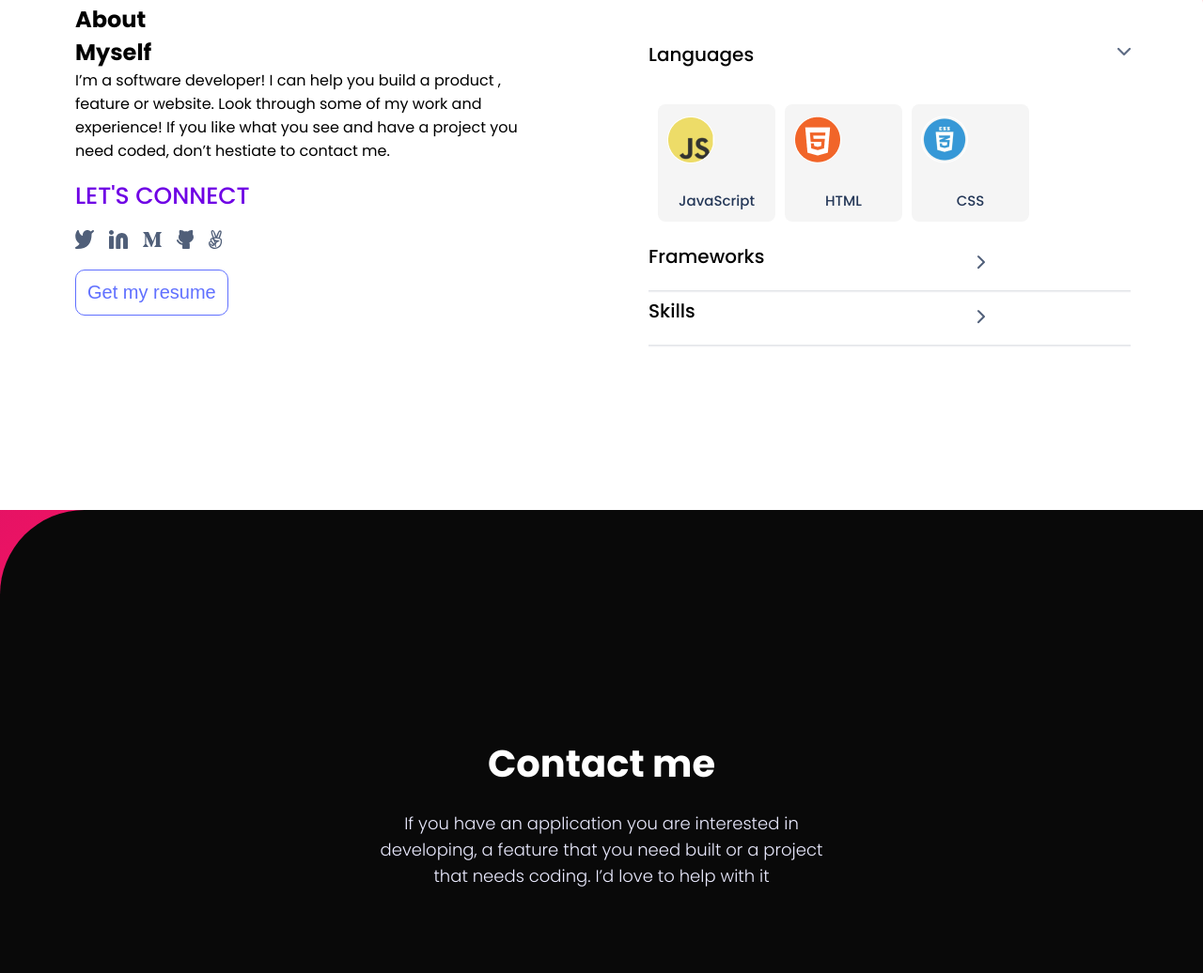
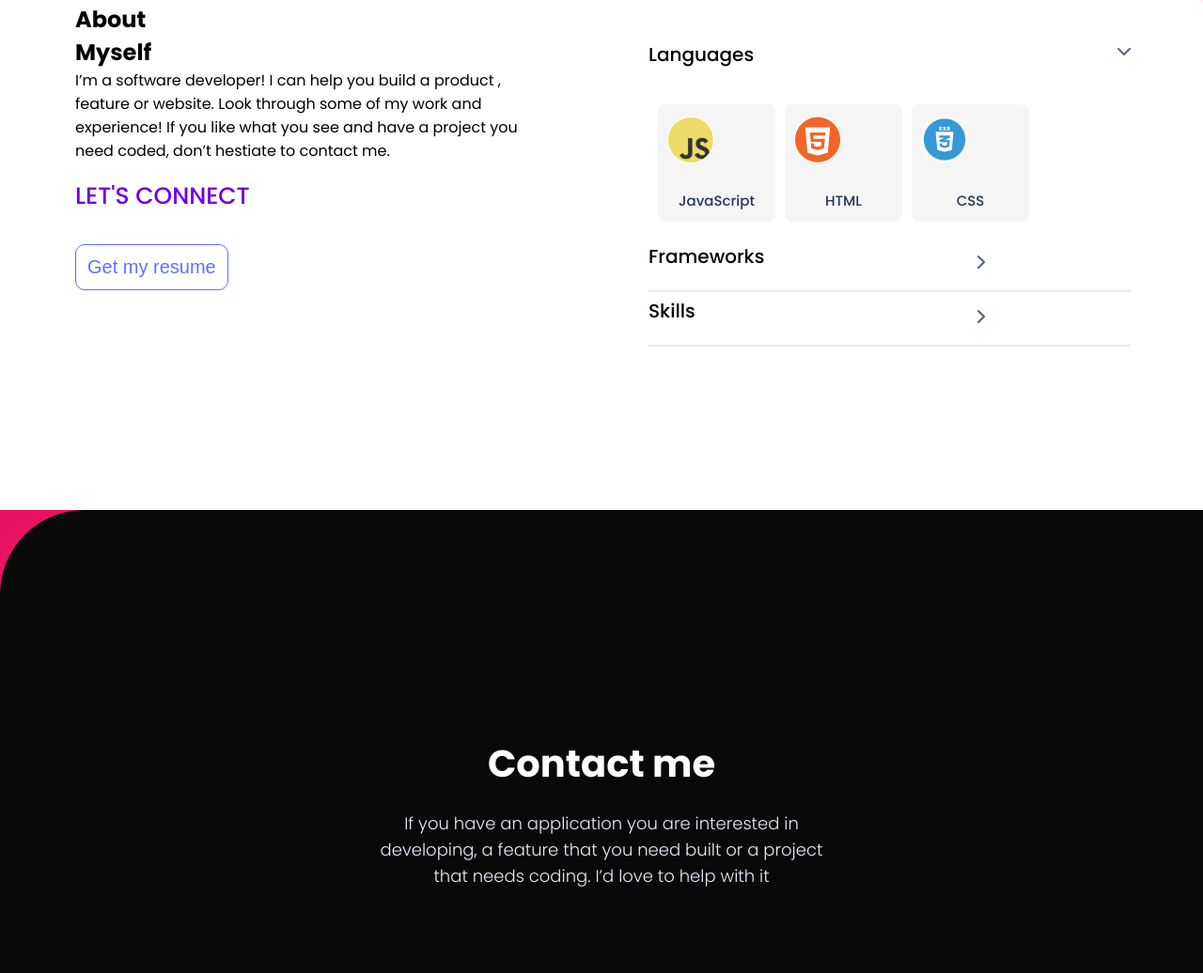
Before and after one commit to Abhicode07/Portfolio, a plain HTML site: page index.html in a window 1280 px wide. Shown: the part 3083-4119 px from the top of the page at 94% size. Drawn offline with Linux system fonts and the light colour scheme.

Commit message:
Update index.html

```diff
--- a/index.html
+++ b/index.html
@@ -154,40 +154,7 @@
         <h3 class="letsconnect2">LET'S CONNECT</h3>
 
         <ul class="socialmedia-list2">
-          <li>
-            <a href="">
-              <i class="socials"
-                ><img src="images/icon-twitter.svg" alt="twitter"
-              /></i>
-            </a>
-          </li>
-          <li>
-            <a href="">
-              <i class="socials"
-                ><img src="images/icon-1.svg" alt="linkedin"
-              /></i>
-            </a>
-          </li>
-          <li>
-            <a href="#">
-              <i class="socials"
-                ><img src="images/icon-2.svg" alt="medium"
-              /></i>
-            </a>
-          </li>
-          <li>
-            <a href="#">
-              <i class="socials"
-                ><img src="images/icon-4.svg" alt="github"
-              /></i>
-            </a>
-          </li>
-          <li>
-            <a href="#">
-              <i class="socials"><img src="images/icon-3.svg" alt="m" /></i>
-            </a>
-          </li>
-        </ul><a href="https://github.com/pawarspeaks/REDUX" target="_blank">
+         <a href="https://github.com/pawarspeaks/REDUX" target="_blank">
         <button type="button" class="btn-resume">Get my resume</button>
       </a>
       </div>
@@ -311,7 +278,7 @@
       ></textarea>
       <small id="message-error" class="hidden">Failed to send.Your email should be in lowercase e.g alaa.m.shaheen22@gmail.com
       </small>
-      <small id="message-success" class="hidden">From Submitted</small>
+      <small id="message-success" class="hidden">FORM SUBMITTED</small>
       <input type="submit" class="btncontact" value="Get It Touch" />
     </form>
     <div class="contact-bar">
```
